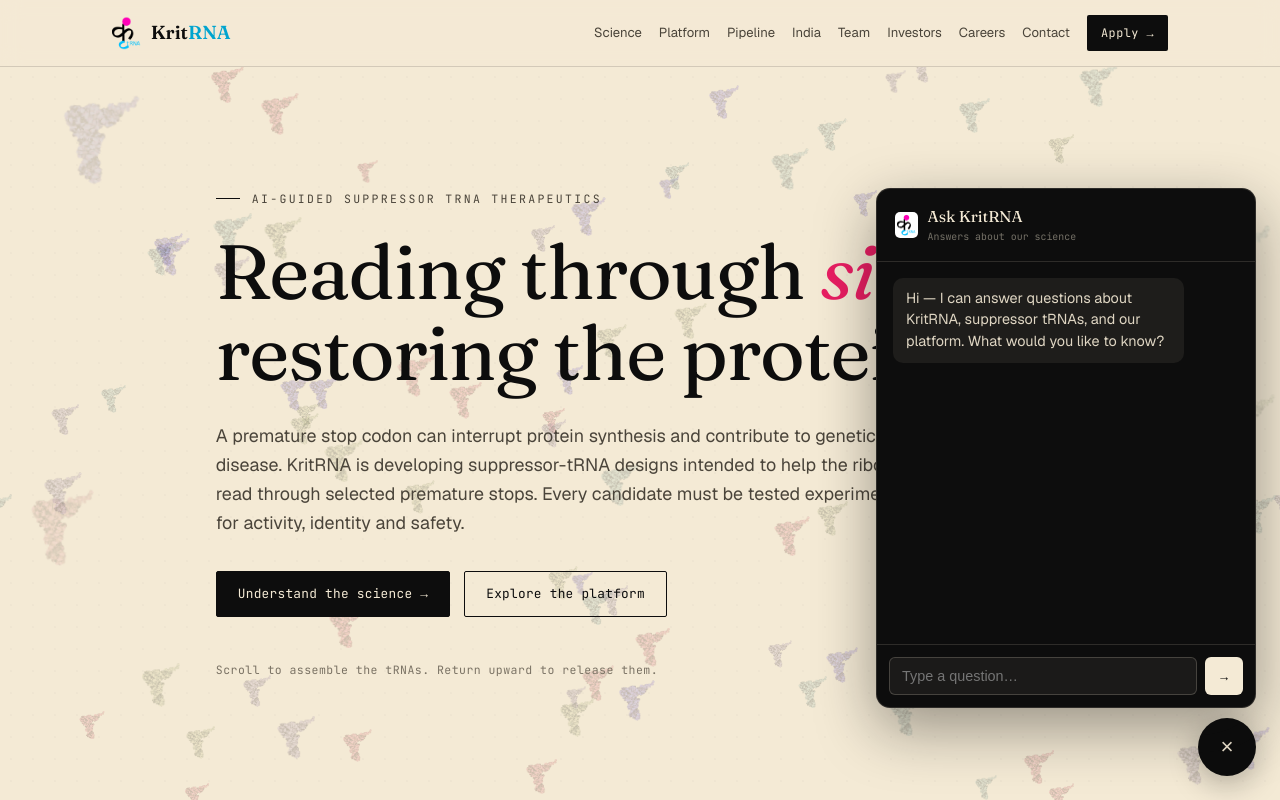
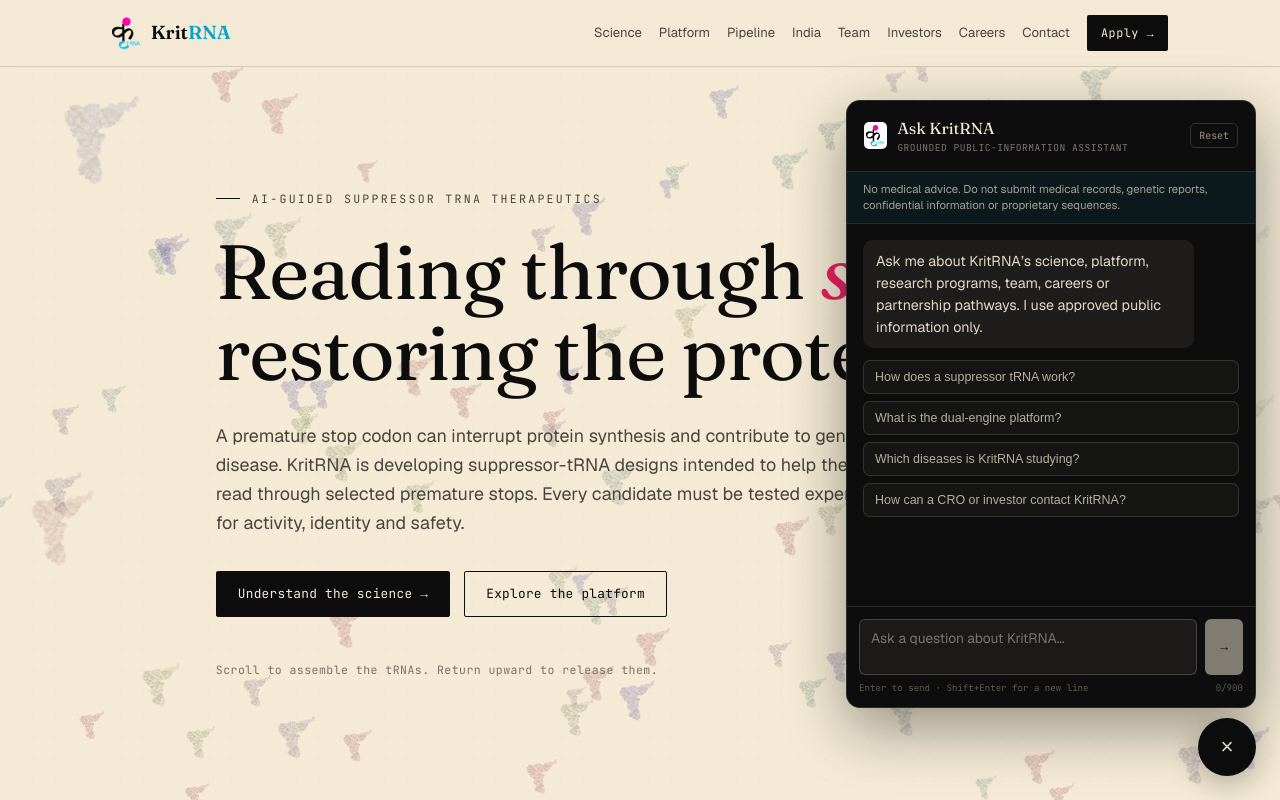
Before and after one commit to transloka786/trasnloka-website, a Next.js app: page / in a window 1280 px wide. Both pictures are taken after a click on the button "Open Ask KritRNA". Shown: the top 800 px of the page. Built offline with nearby package versions, Linux system fonts and the light colour scheme.

Commit message:
Upgrade chatbot UI with sources and safety notice

```diff
--- a/src/components/Chatbot.tsx
+++ b/src/components/Chatbot.tsx
@@ -1,74 +1,172 @@
 'use client';
-import { useState, useRef, useEffect } from 'react';
-import { motion, AnimatePresence } from 'framer-motion';
+import { useEffect, useRef, useState } from 'react';
+import { AnimatePresence, motion } from 'framer-motion';
 
-type Msg = { role: 'user' | 'assistant'; content: string };
-const GREETING: Msg = { role: 'assistant', content: 'Hi — I can answer questions about KritRNA, suppressor tRNAs, and our platform. What would you like to know?' };
+type Source = { id: string; title: string; href: string };
+type Msg = { role: 'user' | 'assistant'; content: string; sources?: Source[] };
+
+const GREETING: Msg = {
+  role: 'assistant',
+  content: 'Ask me about KritRNA’s science, platform, research programs, team, careers or partnership pathways. I use approved public information only.',
+};
+
+const SUGGESTIONS = [
+  'How does a suppressor tRNA work?',
+  'What is the dual-engine platform?',
+  'Which diseases is KritRNA studying?',
+  'How can a CRO or investor contact KritRNA?',
+];
 
 export default function Chatbot() {
   const [open, setOpen] = useState(false);
   const [msgs, setMsgs] = useState<Msg[]>([GREETING]);
   const [input, setInput] = useState('');
   const [busy, setBusy] = useState(false);
+  const [notice, setNotice] = useState<string | null>(null);
   const endRef = useRef<HTMLDivElement>(null);
 
-  useEffect(() => { endRef.current?.scrollIntoView({ behavior: 'smooth' }); }, [msgs, open]);
+  useEffect(() => {
+    endRef.current?.scrollIntoView({ behavior: 'smooth' });
+  }, [msgs, open, busy]);
 
-  async function send() {
-    const text = input.trim();
+  async function send(prefilled?: string) {
+    const text = (prefilled ?? input).trim();
     if (!text || busy) return;
+    if (text.length > 900) {
+      setNotice('Please keep the question under 900 characters.');
+      return;
+    }
+
     const next = [...msgs, { role: 'user', content: text } as Msg];
-    setMsgs(next); setInput(''); setBusy(true);
+    setMsgs(next);
+    setInput('');
+    setNotice(null);
+    setBusy(true);
+
     try {
-      const r = await fetch('/api/chat', {
-        method: 'POST', headers: { 'Content-Type': 'application/json' },
-        body: JSON.stringify({ messages: next.slice(-8) }),
+      const response = await fetch('/api/chat', {
+        method: 'POST',
+        headers: { 'Content-Type': 'application/json' },
+        body: JSON.stringify({
+          messages: next.slice(-6).map(({ role, content }) => ({ role, content })),
+        }),
       });
-      const data = await r.json();
-      setMsgs((m) => [...m, { role: 'assistant', content: data.reply || data.error || 'Sorry, something went wrong.' }]);
+      const data = await response.json();
+      if (!response.ok && !data.reply) {
+        setNotice(data.error || 'The assistant could not answer that request.');
+        return;
+      }
+      setMsgs((current) => [...current, {
+        role: 'assistant',
+        content: data.reply || data.error || 'The assistant could not answer that request.',
+        sources: Array.isArray(data.sources) ? data.sources : [],
+      }]);
     } catch {
-      setMsgs((m) => [...m, { role: 'assistant', content: 'Network error — please try again.' }]);
-    } finally { setBusy(false); }
+      setNotice('Network error. Please try again or email hello@hellokritrna.com.');
+    } finally {
+      setBusy(false);
+    }
+  }
+
+  function reset() {
+    setMsgs([GREETING]);
+    setInput('');
+    setNotice(null);
   }
 
   return (
     <>
       <button
-        onClick={() => setOpen(!open)}
-        aria-label="Ask KritRNA"
+        onClick={() => setOpen((value) => !value)}
+        aria-label={open ? 'Close Ask KritRNA' : 'Open Ask KritRNA'}
+        aria-expanded={open}
         style={{ position: 'fixed', bottom: 24, right: 24, zIndex: 90, width: 58, height: 58, borderRadius: '50%', border: 'none', cursor: 'pointer', background: 'var(--ink)', color: 'var(--cream)', boxShadow: '0 8px 30px rgba(13,13,13,.28)', fontSize: '1.4rem', display: 'flex', alignItems: 'center', justifyContent: 'center' }}
-      >{open ? '×' : '✦'}</button>
+      >
+        {open ? '×' : '✦'}
+      </button>
 
       <AnimatePresence>
         {open && (
-          <motion.div
-            initial={{ opacity: 0, y: 20, scale: 0.96 }} animate={{ opacity: 1, y: 0, scale: 1 }} exit={{ opacity: 0, y: 20, scale: 0.96 }}
+          <motion.aside
+            initial={{ opacity: 0, y: 20, scale: 0.96 }}
+            animate={{ opacity: 1, y: 0, scale: 1 }}
+            exit={{ opacity: 0, y: 20, scale: 0.96 }}
             transition={{ duration: 0.2 }}
-            style={{ position: 'fixed', bottom: 92, right: 24, zIndex: 90, width: 'min(380px, calc(100vw - 32px))', height: 'min(520px, 70vh)', background: 'var(--ink)', borderRadius: 14, overflow: 'hidden', display: 'flex', flexDirection: 'column', boxShadow: '0 20px 60px rgba(13,13,13,.4)', border: '1px solid rgba(244,234,213,.14)' }}
+            aria-label="Ask KritRNA assistant"
+            style={{ position: 'fixed', bottom: 92, right: 24, zIndex: 90, width: 'min(410px, calc(100vw - 32px))', height: 'min(610px, 76vh)', background: 'var(--ink)', borderRadius: 14, overflow: 'hidden', display: 'flex', flexDirection: 'column', boxShadow: '0 20px 60px rgba(13,13,13,.4)', border: '1px solid rgba(244,234,213,.14)' }}
           >
-            <div style={{ padding: '16px 18px', borderBottom: '1px solid rgba(244,234,213,.14)', display: 'flex', alignItems: 'center', gap: 10 }}>
-              <img src="/logo.png" alt="" style={{ height: 26, background: '#fff', borderRadius: 5, padding: 2 }} />
-              <div><div style={{ fontFamily: 'var(--serif)', color: 'var(--cream)', fontSize: '.98rem' }}>Ask KritRNA</div>
-                <div style={{ fontFamily: 'var(--mono)', fontSize: '.62rem', color: 'rgba(244,234,213,.45)' }}>Answers about our science</div></div>
+            <header style={{ padding: '15px 17px', borderBottom: '1px solid rgba(244,234,213,.14)', display: 'flex', alignItems: 'center', justifyContent: 'space-between', gap: 12 }}>
+              <div style={{ display: 'flex', alignItems: 'center', gap: 10 }}>
+                <img src="/logo.png" alt="" style={{ height: 27, background: '#fff', borderRadius: 5, padding: 2 }} />
+                <div>
+                  <div style={{ fontFamily: 'var(--serif)', color: 'var(--cream)', fontSize: '1rem' }}>Ask KritRNA</div>
+                  <div style={{ fontFamily: 'var(--mono)', fontSize: '.6rem', color: 'rgba(244,234,213,.48)', textTransform: 'uppercase', letterSpacing: '.05em' }}>Grounded public-information assistant</div>
+                </div>
+              </div>
+              <button onClick={reset} aria-label="Reset conversation" style={{ border: '1px solid rgba(244,234,213,.16)', background: 'transparent', color: 'rgba(244,234,213,.62)', borderRadius: 5, padding: '5px 8px', cursor: 'pointer', fontFamily: 'var(--mono)', fontSize: '.62rem' }}>Reset</button>
+            </header>
+
+            <div style={{ padding: '9px 16px', background: 'rgba(0,164,207,.08)', borderBottom: '1px solid rgba(244,234,213,.1)', color: 'rgba(244,234,213,.65)', fontSize: '.71rem', lineHeight: 1.45 }}>
+              No medical advice. Do not submit medical records, genetic reports, confidential information or proprietary sequences.
             </div>
+
             <div style={{ flex: 1, overflowY: 'auto', padding: 16, display: 'flex', flexDirection: 'column', gap: 12 }}>
-              {msgs.map((m, i) => (
-                <div key={i} style={{ alignSelf: m.role === 'user' ? 'flex-end' : 'flex-start', maxWidth: '84%', padding: '10px 13px', borderRadius: 10, fontSize: '.9rem', lineHeight: 1.5,
-                  background: m.role === 'user' ? 'var(--cyan)' : 'rgba(244,234,213,.07)',
-                  color: m.role === 'user' ? '#04222b' : 'rgba(244,234,213,.9)' }}>{m.content}</div>
+              {msgs.map((message, index) => (
+                <div key={`${message.role}-${index}`} style={{ alignSelf: message.role === 'user' ? 'flex-end' : 'flex-start', maxWidth: '88%' }}>
+                  <div style={{ padding: '10px 13px', borderRadius: 10, fontSize: '.89rem', lineHeight: 1.55, whiteSpace: 'pre-wrap', background: message.role === 'user' ? 'var(--cyan)' : 'rgba(244,234,213,.07)', color: message.role === 'user' ? '#04222b' : 'rgba(244,234,213,.92)' }}>
+                    {message.content}
+                  </div>
+                  {message.role === 'assistant' && message.sources && message.sources.length > 0 && (
+                    <div style={{ marginTop: 7, display: 'flex', gap: 6, flexWrap: 'wrap' }}>
+                      {message.sources.map((source) => (
+                        <a key={source.id} href={source.href} target={source.href.startsWith('http') ? '_blank' : undefined} rel={source.href.startsWith('http') ? 'noopener noreferrer' : undefined} style={{ fontFamily: 'var(--mono)', fontSize: '.6rem', color: 'var(--cyan)', border: '1px solid rgba(0,164,207,.28)', borderRadius: 20, padding: '4px 7px' }}>
+                          {source.title} ↗
+                        </a>
+                      ))}
+                    </div>
+                  )}
+                </div>
               ))}
-              {busy && <div style={{ alignSelf: 'flex-start', color: 'rgba(244,234,213,.5)', fontSize: '.85rem' }}>…</div>}
+
+              {msgs.length === 1 && (
+                <div style={{ display: 'flex', flexDirection: 'column', gap: 7 }}>
+                  {SUGGESTIONS.map((suggestion) => (
+                    <button key={suggestion} onClick={() => send(suggestion)} disabled={busy} style={{ textAlign: 'left', border: '1px solid rgba(244,234,213,.14)', background: 'rgba(244,234,213,.035)', color: 'rgba(244,234,213,.72)', borderRadius: 7, padding: '9px 11px', cursor: 'pointer', fontSize: '.78rem' }}>
+                      {suggestion}
+                    </button>
+                  ))}
+                </div>
+              )}
+
+              {busy && <div style={{ alignSelf: 'flex-start', color: 'rgba(244,234,213,.5)', fontSize: '.82rem', fontFamily: 'var(--mono)' }}>Checking approved sources…</div>}
+              {notice && <div role="alert" style={{ alignSelf: 'stretch', color: '#ffc4d7', background: 'rgba(233,30,99,.1)', border: '1px solid rgba(233,30,99,.22)', borderRadius: 7, padding: '9px 11px', fontSize: '.76rem' }}>{notice}</div>}
               <div ref={endRef} />
             </div>
-            <div style={{ padding: 12, borderTop: '1px solid rgba(244,234,213,.14)', display: 'flex', gap: 8 }}>
-              <input
-                value={input} onChange={(e) => setInput(e.target.value)}
-                onKeyDown={(e) => e.key === 'Enter' && send()} placeholder="Type a question…"
-                style={{ flex: 1, background: 'rgba(244,234,213,.06)', border: '1px solid rgba(244,234,213,.2)', borderRadius: 6, padding: '10px 12px', color: 'var(--cream)', fontSize: '.9rem' }}
-              />
-              <button onClick={send} disabled={busy} style={{ background: 'var(--cream)', color: 'var(--ink)', border: 'none', borderRadius: 6, padding: '0 15px', cursor: 'pointer', fontFamily: 'var(--mono)', fontSize: '.8rem' }}>→</button>
+
+            <div style={{ padding: 12, borderTop: '1px solid rgba(244,234,213,.14)' }}>
+              <div style={{ display: 'flex', gap: 8 }}>
+                <textarea
+                  value={input}
+                  onChange={(event) => setInput(event.target.value.slice(0, 900))}
+                  onKeyDown={(event) => {
+                    if (event.key === 'Enter' && !event.shiftKey) {
+                      event.preventDefault();
+                      void send();
+                    }
+                  }}
+                  placeholder="Ask a question about KritRNA…"
+                  rows={2}
+                  disabled={busy}
+                  aria-label="Question for Ask KritRNA"
+                  style={{ flex: 1, resize: 'none', background: 'rgba(244,234,213,.06)', border: '1px solid rgba(244,234,213,.2)', borderRadius: 6, padding: '9px 11px', color: 'var(--cream)', fontSize: '.86rem', fontFamily: 'var(--sans)' }}
+                />
+                <button onClick={() => void send()} disabled={busy || !input.trim()} aria-label="Send question" style={{ background: 'var(--cream)', color: 'var(--ink)', border: 'none', borderRadius: 6, padding: '0 15px', cursor: busy || !input.trim() ? 'not-allowed' : 'pointer', opacity: busy || !input.trim() ? 0.5 : 1, fontFamily: 'var(--mono)', fontSize: '.8rem' }}>→</button>
+              </div>
+              <div style={{ marginTop: 6, display: 'flex', justifyContent: 'space-between', gap: 8, fontFamily: 'var(--mono)', fontSize: '.57rem', color: 'rgba(244,234,213,.35)' }}>
+                <span>Enter to send · Shift+Enter for a new line</span><span>{input.length}/900</span>
+              </div>
             </div>
-          </motion.div>
+          </motion.aside>
         )}
       </AnimatePresence>
     </>
```
